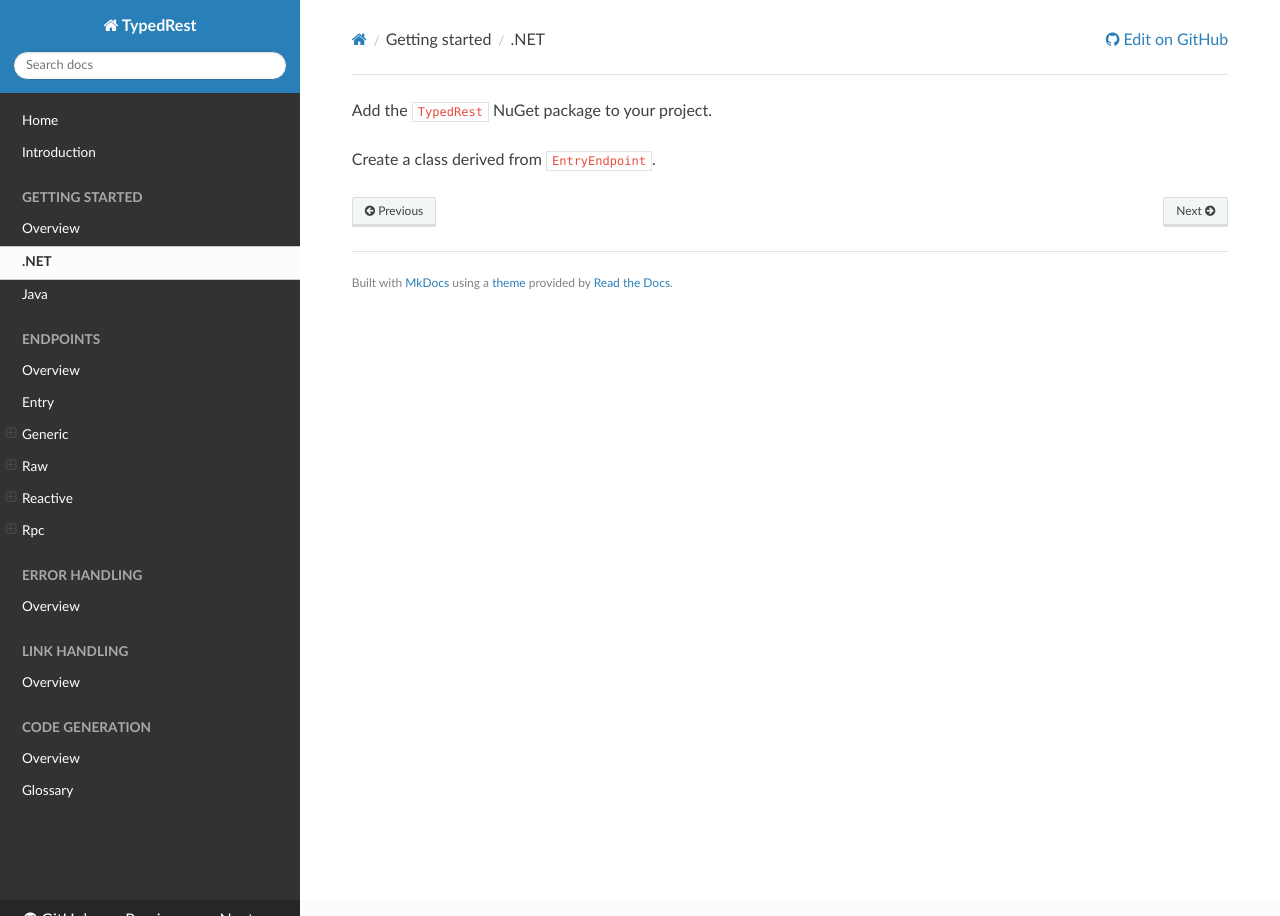
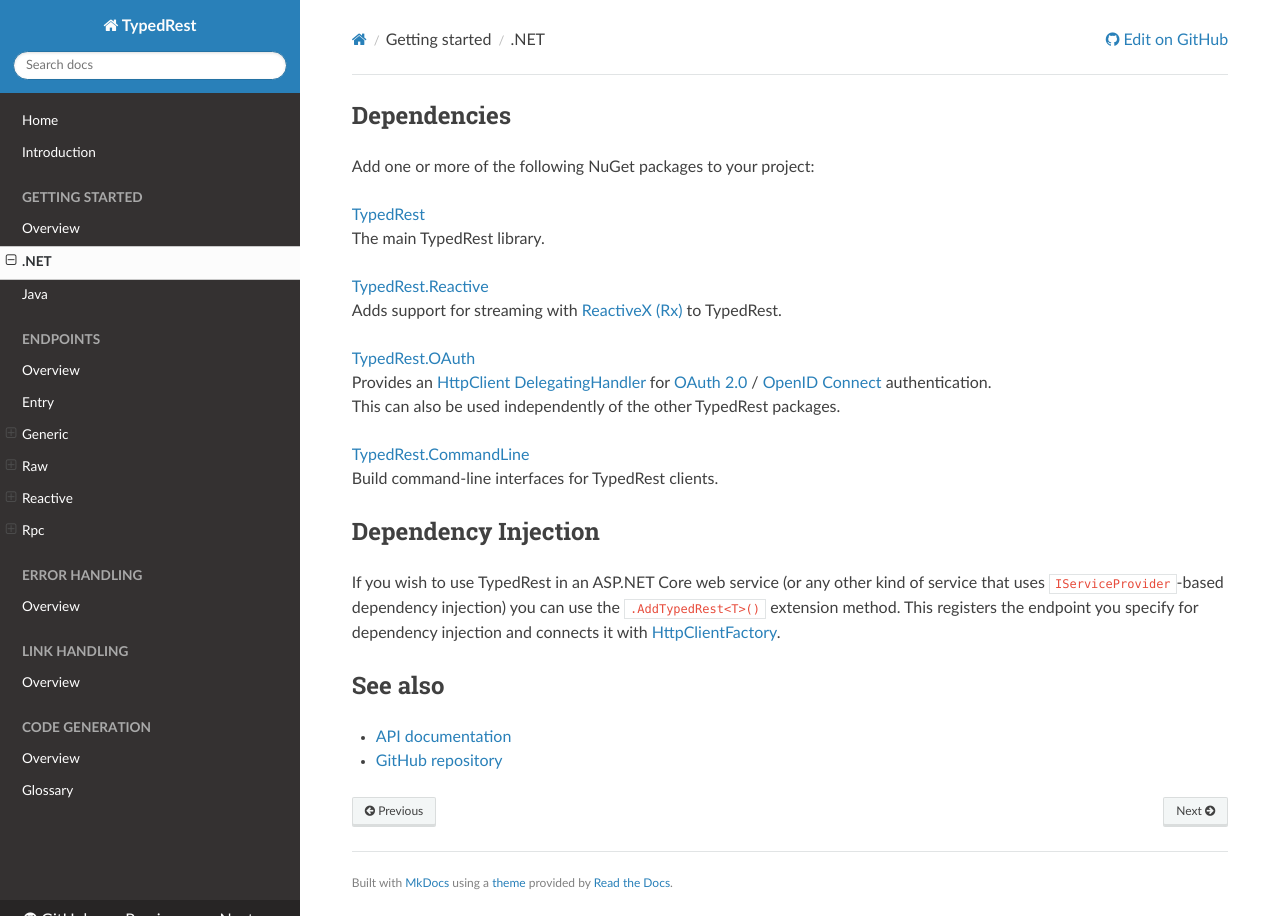
Before and after one commit to TypedRest/docs, an MkDocs documentation site: the page built from docs/getting-started/dotnet.md, in a window 1280 px wide. Built offline with MkDocs 1.6.1, drawn with Linux system fonts in a browser that asks for light colours; nearby versions of some CDN libraries.

Commit message:
Expanded "getting started" instructions

```diff
--- a/docs/getting-started/dotnet.md
+++ b/docs/getting-started/dotnet.md
@@ -1,5 +1,27 @@
 title: .NET
 
-Add the `TypedRest` NuGet package to your project.
+## Dependencies
 
-Create a class derived from `EntryEndpoint`.
+Add one or more of the following NuGet packages to your project:
+
+[TypedRest](https://www.nuget.org/packages/TypedRest/)
+The main TypedRest library.
+
+[TypedRest.Reactive](https://www.nuget.org/packages/TypedRest.Reactive/)
+Adds support for streaming with [ReactiveX (Rx)](http://reactivex.io/) to TypedRest.
+
+[TypedRest.OAuth](https://www.nuget.org/packages/TypedRest.OAuth/)
+Provides an [HttpClient DelegatingHandler](https://docs.microsoft.com/en-us/dotnet/api/system.net.http.delegatinghandler) for [OAuth 2.0](https://oauth.net/2/) / [OpenID Connect](https://openid.net/connect/) authentication.
+This can also be used independently of the other TypedRest packages.
+
+[TypedRest.CommandLine](https://www.nuget.org/packages/TypedRest.CommandLine/)
+Build command-line interfaces for TypedRest clients.
+
+## Dependency Injection
+
+If you wish to use TypedRest in an ASP.NET Core web service (or any other kind of service that uses `IServiceProvider`-based dependency injection) you can use the `.AddTypedRest<T>()` extension method. This registers the endpoint you specify for dependency injection and connects it with [HttpClientFactory](https://docs.microsoft.com/en-us/dotnet/architecture/microservices/implement-resilient-applications/use-httpclientfactory-to-implement-resilient-http-requests).
+
+## See also
+
+- [API documentation](https://dotnet.typedrest.net/)
+- [GitHub repository](https://github.com/TypedRest/TypedRest-DotNet)
```
Also changed, not shown: docs/getting-started/java.md (+16 -2 lines).
